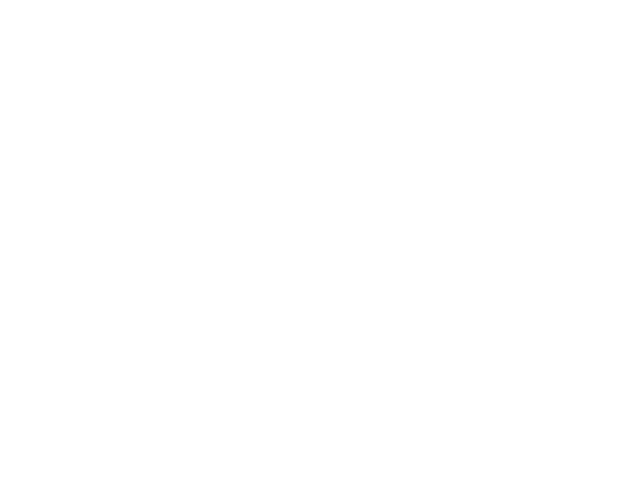
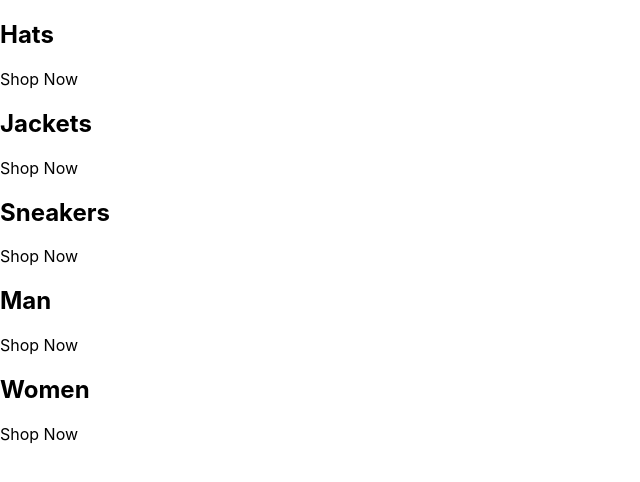
Before and after one commit to Meng-Yangkov/e-commerce-clothing, a React (Create React App) app: page / in a window 1280 px wide. Shown: the top 482 px of the page, without its empty margins (0-640 px from the left). Built offline with nearby package versions, Linux system fonts and the light colour scheme.

Commit message:
Start and Install tools for Project

```diff
--- a/public/index.html
+++ b/public/index.html
@@ -24,7 +24,7 @@
       work correctly both with client-side routing and a non-root public URL.
       Learn how to configure a non-root public URL by running `npm run build`.
     -->
-    <title>React App</title>
+    <title>E-commerce | Clothing</title>
   </head>
   <body>
     <noscript>You need to enable JavaScript to run this app.</noscript>
--- a/src/App.css
+++ /dev/null
@@ -1,38 +0,0 @@
-.App {
-  text-align: center;
-}
-
-.App-logo {
-  height: 40vmin;
-  pointer-events: none;
-}
-
-@media (prefers-reduced-motion: no-preference) {
-  .App-logo {
-    animation: App-logo-spin infinite 20s linear;
-  }
-}
-
-.App-header {
-  background-color: #282c34;
-  min-height: 100vh;
-  display: flex;
-  flex-direction: column;
-  align-items: center;
-  justify-content: center;
-  font-size: calc(10px + 2vmin);
-  color: white;
-}
-
-.App-link {
-  color: #61dafb;
-}
-
-@keyframes App-logo-spin {
-  from {
-    transform: rotate(0deg);
-  }
-  to {
-    transform: rotate(360deg);
-  }
-}
--- a/src/App.js
+++ b/src/App.js
@@ -1,9 +1,43 @@
-import logo from './logo.svg';
-import './App.css';
 
-function App() {
+const App = () =>{
   return (
-    <div></div>
+    <div className="categories-container">
+      <div className="catesgory-container">
+      {/* <img src=""/> */}
+        <div className="category-body-container">
+          <h2>Hats</h2>
+          <p>Shop Now</p>
+        </div>
+      </div>
+      <div className="catesgory-container">
+      {/* <img src=""/> */}
+        <div className="category-body-container">
+          <h2>Jackets</h2>
+          <p>Shop Now</p>
+        </div>
+      </div>
+      <div className="catesgory-container">
+      {/* <img src=""/> */}
+        <div className="category-body-container">
+          <h2>Sneakers</h2>
+          <p>Shop Now</p>
+        </div>
+      </div>
+      <div className="catesgory-container">
+      {/* <img src=""/> */}
+        <div className="category-body-container">
+          <h2>Man</h2>
+          <p>Shop Now</p>
+        </div>
+      </div>
+      <div className="catesgory-container">
+      {/* <img src=""/> */}
+        <div className="category-body-container">
+          <h2>Women</h2>
+          <p>Shop Now</p>
+        </div>
+      </div>
+    </div>
   );
 }
 
```
Also changed, not shown: 1 other file (tests, documents, lock files or other folders).
